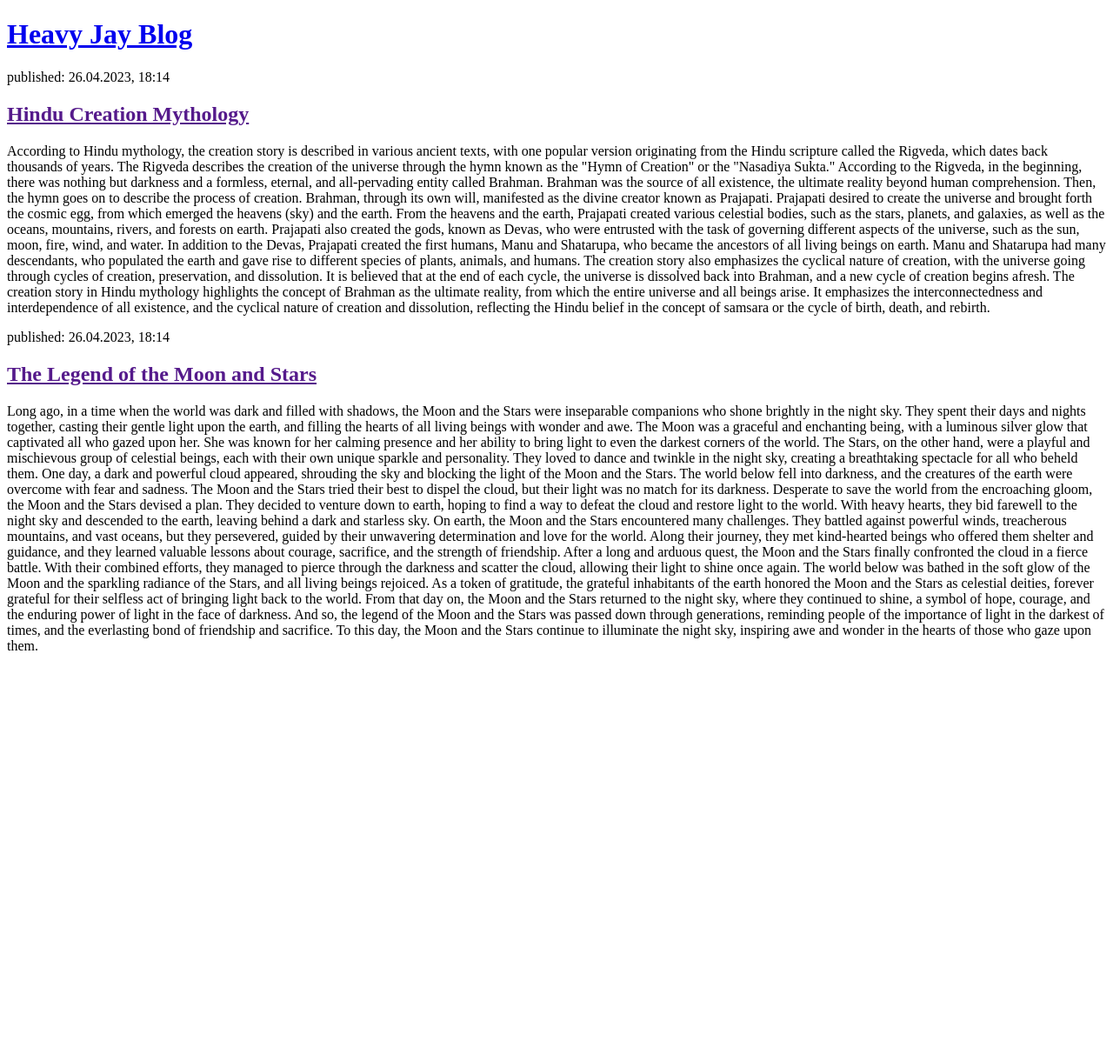
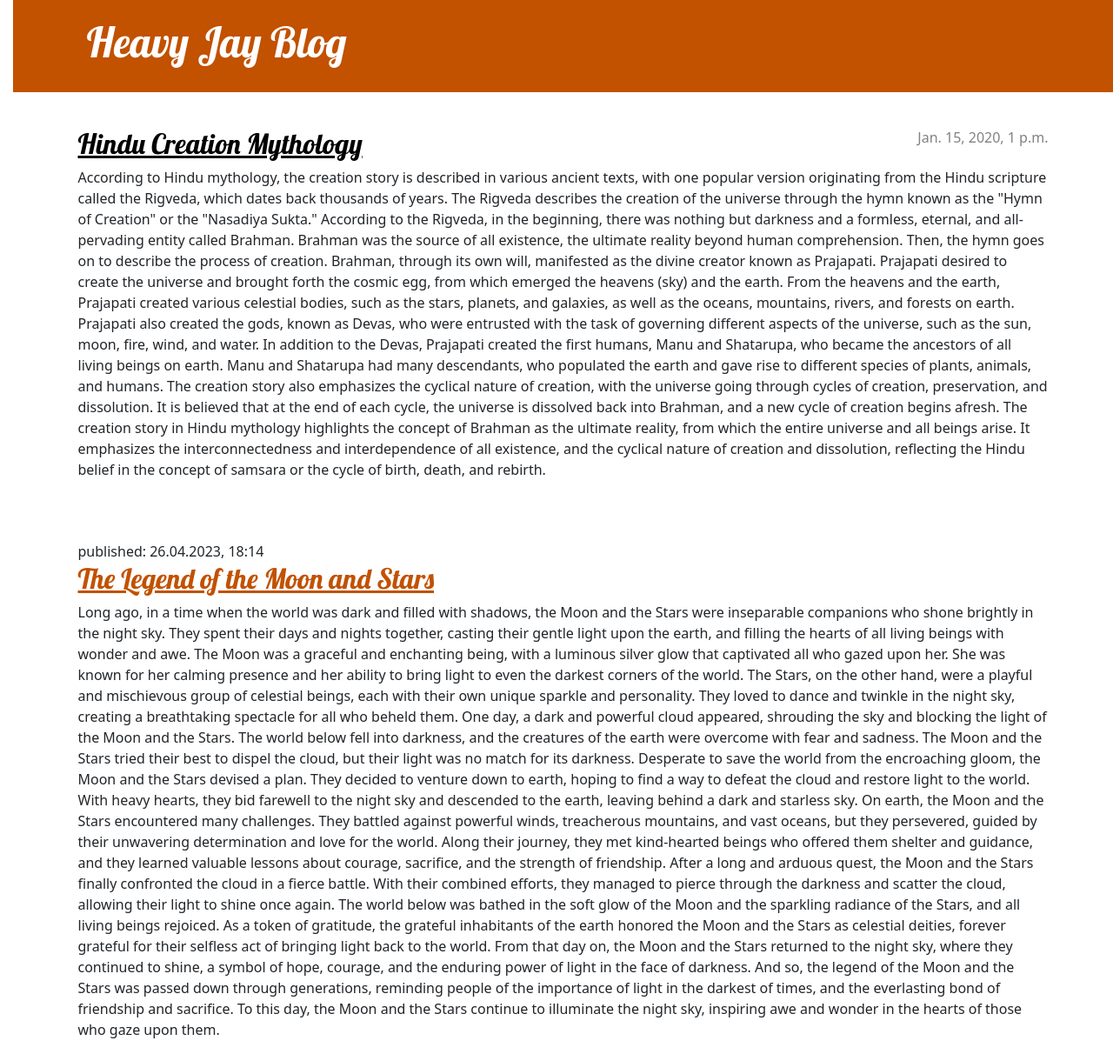
Before and after one commit to Janam-Ke/first-blog, a Django app: template blog/templates/blog/post_list.html in a window 1280 px wide. Shown: the whole page at 87% size. Before the commit the page ends 748 px from the top, so only its background shows below. Run offline with Django 4.2, Linux system fonts and the light colour scheme; the template is opened without the code that fills it: values that come from a table or form of the project are taken from there, others are empty; tables that the repository leaves empty hold one stand-in row (values such as "Sample post").

Commit message:
adding css edits

```diff
--- /dev/null
+++ b/blog/static/css/blog.css
@@ -0,0 +1,77 @@
+h1 a, h2 a {
+    color: #C25100;
+    font-family: 'Lobster';
+}
+body {
+    padding-left: 15px;
+}
+.page-header {
+    background-color: #C25100;
+    margin-top: 0;
+    margin-bottom: 40px;
+    padding: 20px 20px 20px 40px;
+}
+
+.page-header h1,
+.page-header h1 a,
+.page-header h1 a:visited,
+.page-header h1 a:active {
+    color: #ffffff;
+    font-size: 36pt;
+    text-decoration: none;
+}
+
+h1,
+h2,
+h3,
+h4 {
+    font-family: 'Lobster', cursive;
+}
+
+.date {
+    color: #828282;
+}
+
+.save {
+    float: right;
+}
+
+.post-form textarea,
+.post-form input {
+    width: 100%;
+}
+
+.top-menu,
+.top-menu:hover,
+.top-menu:visited {
+    color: #ffffff;
+    float: right;
+    font-size: 26pt;
+    margin-right: 20px;
+}
+
+.post {
+    margin-bottom: 70px;
+}
+
+.post h2 a,
+.post h2 a:visited {
+    color: #000000;
+}
+
+.post > .date,
+.post > .actions {
+    float: right;
+}
+
+.btn-secondary,
+.btn-secondary:visited {
+    color: #C25100;
+    background: none;
+    border-color: #C25100;
+}
+
+.btn-secondary:hover {
+    color: #FFFFFF;
+    background-color: #C25100;
+}
--- a/blog/templates/blog/post_list.html
+++ b/blog/templates/blog/post_list.html
@@ -1,16 +1,30 @@
+{% load static %}
+
 <!DOCTYPE html>
 <html>
 <head>
     <title>Heavy Jay</title>
+    <link rel="stylesheet" href="https://cdn.jsdelivr.net/npm/bootstrap@5.1.3/dist/css/bootstrap.min.css" integrity="sha384-1BmE4kWBq78iYhFldvKuhfTAU6auU8tT94WrHftjDbrCEXSU1oBoqyl2QvZ6jIW3" crossorigin="anonymous">
+    <link rel="stylesheet" href="{% static 'css/blog.css' %}">
+    <link href="//fonts.googleapis.com/css?family=Lobster&subset=latin,latin-ext" rel="stylesheet" type="text/css">
+
+
 </head>
 <body>
-    <header>
+    <header class="page-header">
+        <div class="container">
         <h1><a href="/">Heavy Jay Blog</a></h1>
+        </div>
     </header>
 
+    <main class="container">
+        <div class="row">
+            <div class="col">
 
-    <article>
-        <time>published: 26.04.2023, 18:14</time>
+    <article class="post">
+        <time class="date">
+                        {{ post.published_date }}
+                    </time>
         <h2><a href="">Hindu Creation Mythology</a></h2>
         <p>According to Hindu mythology, the creation story is described in various ancient texts, with one popular version originating from the Hindu scripture called the Rigveda, which dates back thousands of years. The Rigveda describes the creation of the universe through the hymn known as the "Hymn of Creation" or the "Nasadiya Sukta."
 
@@ -26,8 +40,6 @@
             The creation story in Hindu mythology highlights the concept of Brahman as the ultimate reality, from which the entire universe and all beings arise. It emphasizes the interconnectedness and interdependence of all existence, and the cyclical nature of creation and dissolution, reflecting the Hindu belief in the concept of samsara or the cycle of birth, death, and rebirth.
         </p>
     </article>
-
-
 
     <article>
         <time>published: 26.04.2023, 18:14</time>
@@ -50,5 +62,6 @@ As a token of gratitude, the grateful inhabitants of the earth honored the Moon
 And so, the legend of the Moon and the Stars was passed down through generations, reminding people of the importance of light in the darkest of times, and the everlasting bond of friendship and sacrifice. To this day, the Moon and the Stars continue to illuminate the night sky, inspiring awe and wonder in the hearts of those who gaze upon them.
      </p>
     </article>
+
         </body>
 </html>
```
